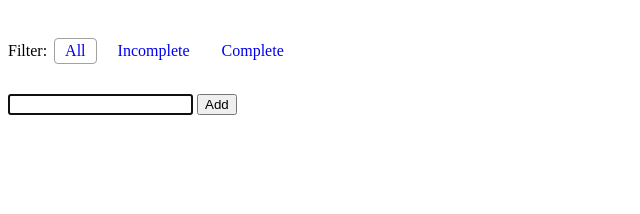
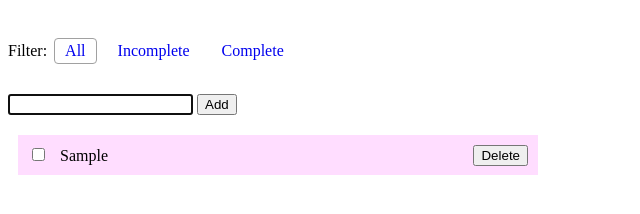
Before and after one commit to buildspeakers/tickticktick, a plain HTML site: page index.html in a window 1280 px wide. Both pictures are taken after typing "Sample" into the empty fields and a click on the button "Add". Shown: the whole page, without its empty margins (0-640 px from the left). Drawn offline with nearby package versions, Linux system fonts and the light colour scheme.

Commit message:
append li function complete

```diff
--- a/css/app.css
+++ b/css/app.css
@@ -9,8 +9,8 @@ li {
   width: 500px;
   padding: 10px;
   margin: 20px 0;
-  display: none;
-  opacity: 0;
+  /* display: none; */
+  /* opacity: 0; */
   transform: translateX(10px);
 }
 
--- a/js/app.js
+++ b/js/app.js
@@ -106,6 +106,8 @@ function addTodo() {
 
     // append todo
     appendTodo(newTodo);
+
+    bindTodoEvents();
   }
 }
 
@@ -125,8 +127,18 @@ function appendTodo(newTodo) {
 
   let checkbox = document.createElement('input');
   checkbox.type = 'checkbox';
+  checkbox.className = 'todo-item__checkbox';
+
+  let name = document.createElement('span');
+  name.innerText = newTodo.name;
 
   let button = document.createElement('button');
+  button.className = 'todo-item__delete';
+  button.innerText = 'Delete';
+
+  listItem.appendChild(checkbox);
+  listItem.appendChild(name);
+  listItem.appendChild(button);
 
 
   // listItem += "<li class=\"todo-item\" data-id=\"" + newTodo.id + "\">"
```
